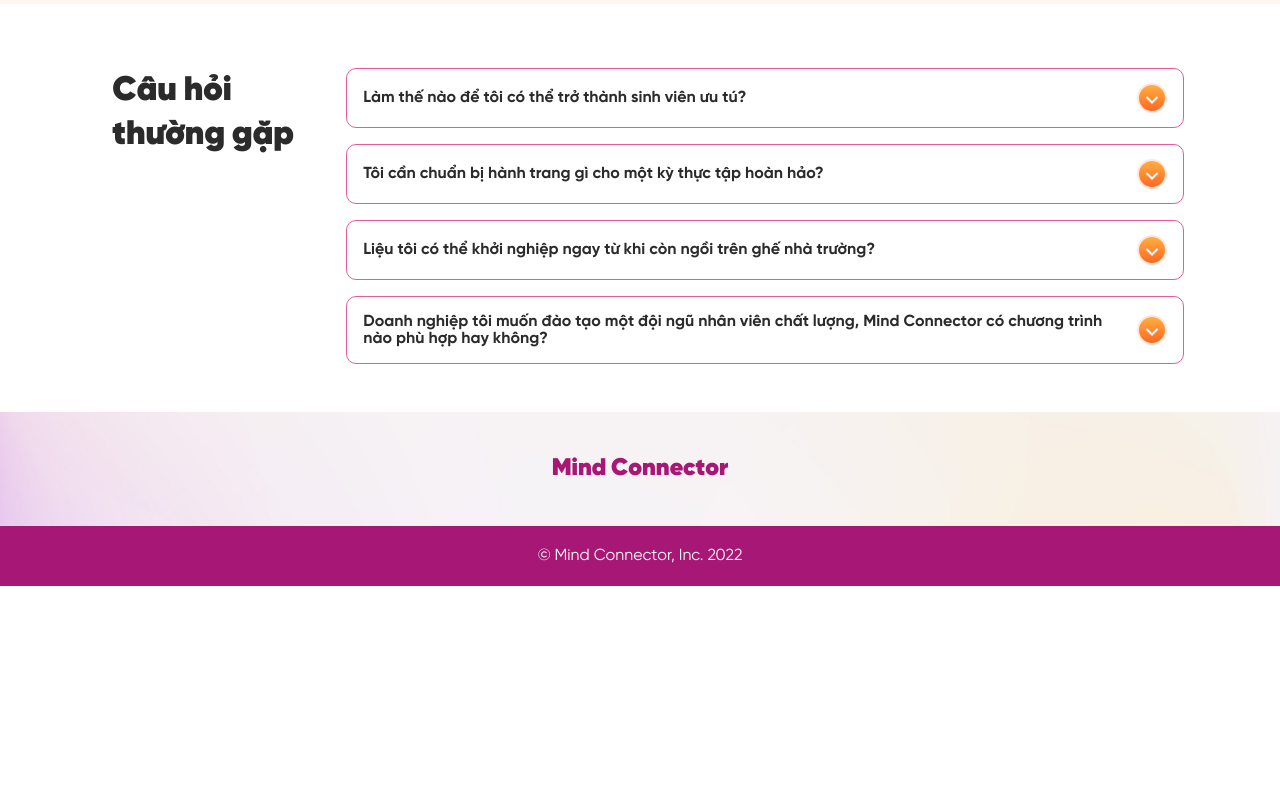
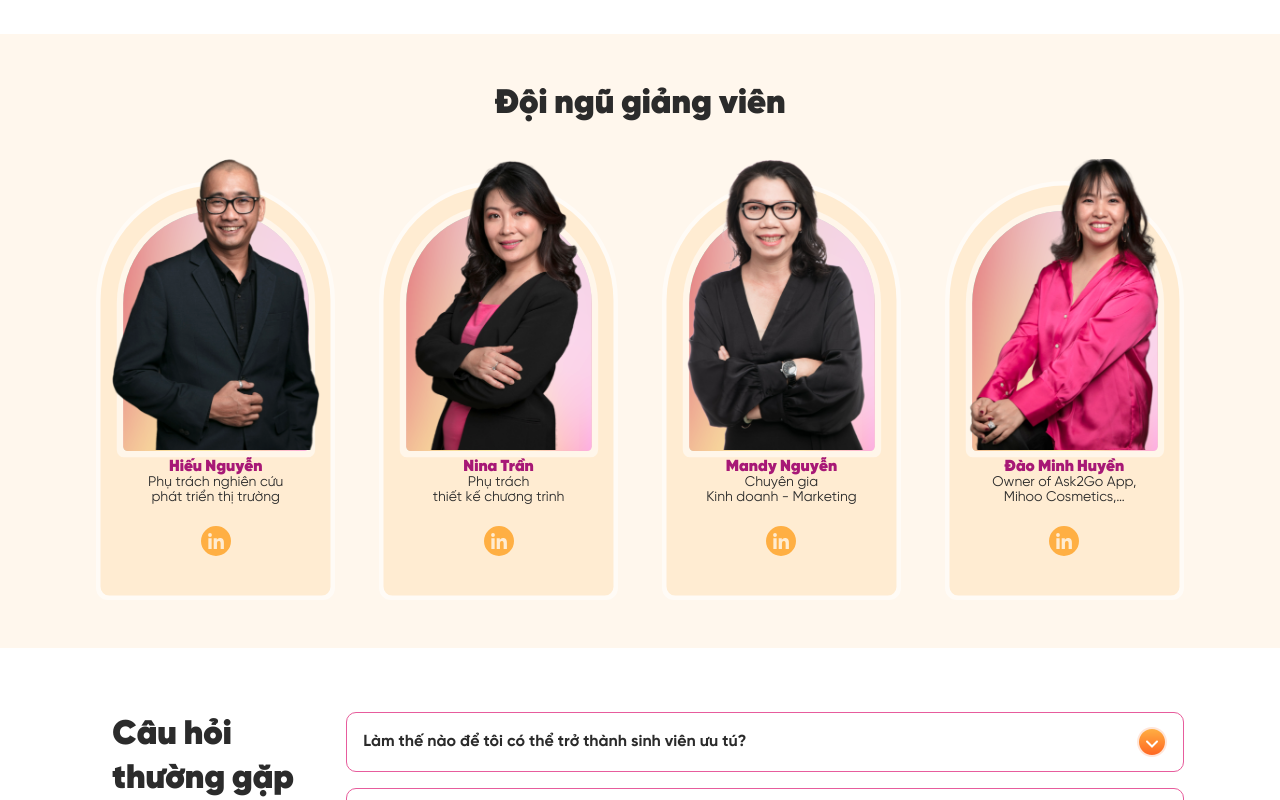
Before and after one commit to thanhkhoa84/mindconnector-fe, a Next.js app: page / in a window 1280 px wide. Shown: the part 1832-2632 px from the top of the page. Before the commit the page ends 2418 px from the top, so only its background shows below. Built offline with nearby package versions, Linux system fonts and the light colour scheme.

Commit message:
update homepage

```diff
--- a/components/home/About.js
+++ b/components/home/About.js
@@ -26,9 +26,9 @@
           Mind Connector kết nối tầm nhìn và tri thức để giúp doanh nghiệp, cá
           nhân phát triển và tăng trưởng mạnh mẽ trong tương lai.
         </p>
-        {/* <div className={styles.videoEmbed}>
+        <div className={styles.videoEmbed}>
           <YouTube videoId='8dJyRm2jJ-U' opts={opts} onReady={_onReady} />
-        </div> */}
+        </div>
       </Container>
       <LogoList
         title='Đối tác'
--- a/components/home/Teachers.js
+++ b/components/home/Teachers.js
@@ -1,6 +1,7 @@
 import Container from '../../components/Container';
 import { SectionHeading } from '../../components/Heading';
 import styles from './Teachers.module.scss';
+import Link from 'next/link';
 
 const Teachers = () => {
   return (
@@ -22,7 +23,15 @@
             </div>
             <div className={styles.teacherInfo}>
               <h3>Hiếu Nguyễn</h3>
-              <p>Phụ trách nghiên cứu phát triển thị trường</p>
+              <p>
+                Phụ trách nghiên cứu <br />
+                phát triển thị trường
+              </p>
+              <div className={styles.socialInfo}>
+                <a href='#' target='_blank'>
+                  <img src='/img/mentor-linkedin.svg' alt='' />
+                </a>
+              </div>
             </div>
           </div>
           <div className={styles.teacherCard}>
@@ -38,7 +47,15 @@
             </div>
             <div className={styles.teacherInfo}>
               <h3>Nina Trần</h3>
-              <p>Phụ trách thiết kế chương trình</p>
+              <p>
+                Phụ trách <br />
+                thiết kế chương trình
+              </p>
+              <div className={styles.socialInfo}>
+                <a href='#' target='_blank'>
+                  <img src='/img/mentor-linkedin.svg' alt='' />
+                </a>
+              </div>
             </div>
           </div>
           <div className={styles.teacherCard}>
@@ -54,7 +71,15 @@
             </div>
             <div className={styles.teacherInfo}>
               <h3>Mandy Nguyễn</h3>
-              <p>Chuyên gia Kinh doanh - Marketing</p>
+              <p>
+                Chuyên gia <br />
+                Kinh doanh - Marketing
+              </p>
+              <div className={styles.socialInfo}>
+                <a href='#' target='_blank'>
+                  <img src='/img/mentor-linkedin.svg' alt='' />
+                </a>
+              </div>
             </div>
           </div>
           <div className={styles.teacherCard}>
@@ -70,7 +95,15 @@
             </div>
             <div className={styles.teacherInfo}>
               <h3>Đào Minh Huyền</h3>
-              <p>Owner of Ask2Go App, Mihoo Cosmetics,… </p>
+              <p>
+                Owner of Ask2Go App, <br />
+                Mihoo Cosmetics,…{' '}
+              </p>
+              <div className={styles.socialInfo}>
+                <a href='#' target='_blank'>
+                  <img src='/img/mentor-linkedin.svg' alt='' />
+                </a>
+              </div>
             </div>
           </div>
         </div>
--- a/components/home/Teachers.module.scss
+++ b/components/home/Teachers.module.scss
@@ -19,9 +19,10 @@
   text-align: center;
   position: relative;
   margin-bottom: 2em;
-  @media(min-width: 440px) {
-    width: 48%;
-    padding-bottom: calc(457/248*48%);
+  overflow: hidden;
+  @media(min-width: 375px) {
+    width: 49%;
+    padding-bottom: calc(457/248*49%);
   }
   @media(min-width: 768px) {
     width: 31%;
@@ -39,18 +40,38 @@
   width: 100%;
   position: absolute;
   text-align: center;
-  padding: 0 1.5em;
-  top: 70%;
+  padding: 0 0.5em;
+  top: calc(225/331*100%);
   h3 {
+    font-size: 16px;
     color: #A71876;
     font-weight: 900;
     margin: 0;
+    @media(min-width: 375px) {
+      font-size: 12px;
+    }
+    @media(min-width: 440px) {
+      font-size: 12px;
+    }
+    @media(min-width: 768px) {
+      font-size: 16px;
+    }
   }
   p {
-    font-size: 12px;
+    font-size: 14px;
     margin: 0 auto;
-    max-width: 80%;
-    @media(min-width: 992px) {
+    height: calc(2*1.25*14px);
+    overflow: hidden;
+    text-overflow: ellipsis;
+    white-space: nowrap;
+    padding: 0 0.5em;
+    @media(min-width: 375px) {
+      font-size: 12px;
+    }
+    @media(min-width: 440px) {
+      font-size: 12px;
+    }
+    @media(min-width: 768px) {
       font-size: 14px;
     }
   }
@@ -74,14 +95,33 @@
   position: absolute;
   height: 0;
   width: 100%;
-  padding-bottom: calc(379/248*80%);
+  padding-bottom: calc(378/248*80%);
   margin: 0 auto;
   text-align: center;
   overflow: hidden;
   @media(min-width:1100px) {
-    padding-bottom: calc(301/248*100%);
+    padding-bottom: calc(302/248*100%);
   }
   img {
-    max-width: 90%;
+    max-width: 87%;
   }
 }
+
+.socialInfo {
+  text-align: center;
+  vertical-align: top;
+  margin-top: 0.5em;
+  @media(min-width:375px) {
+    margin-top: 0.4em;
+  }
+  @media(min-width:440px) {
+    margin-top: 0.8em;
+  }
+  @media(min-width:768px) {
+    margin-top: 1em;
+  }
+  a {
+    display: inline-block;
+    vertical-align: top;
+  }
+}
```
Also changed, not shown: public/img/mentor-linkedin.svg (added).
